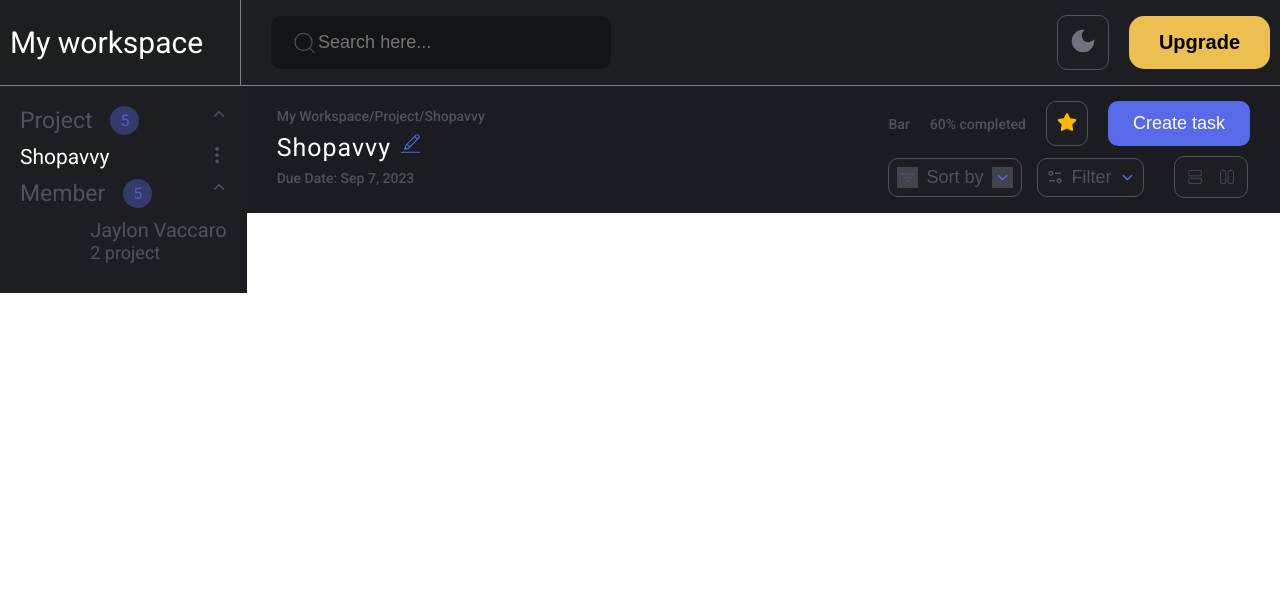
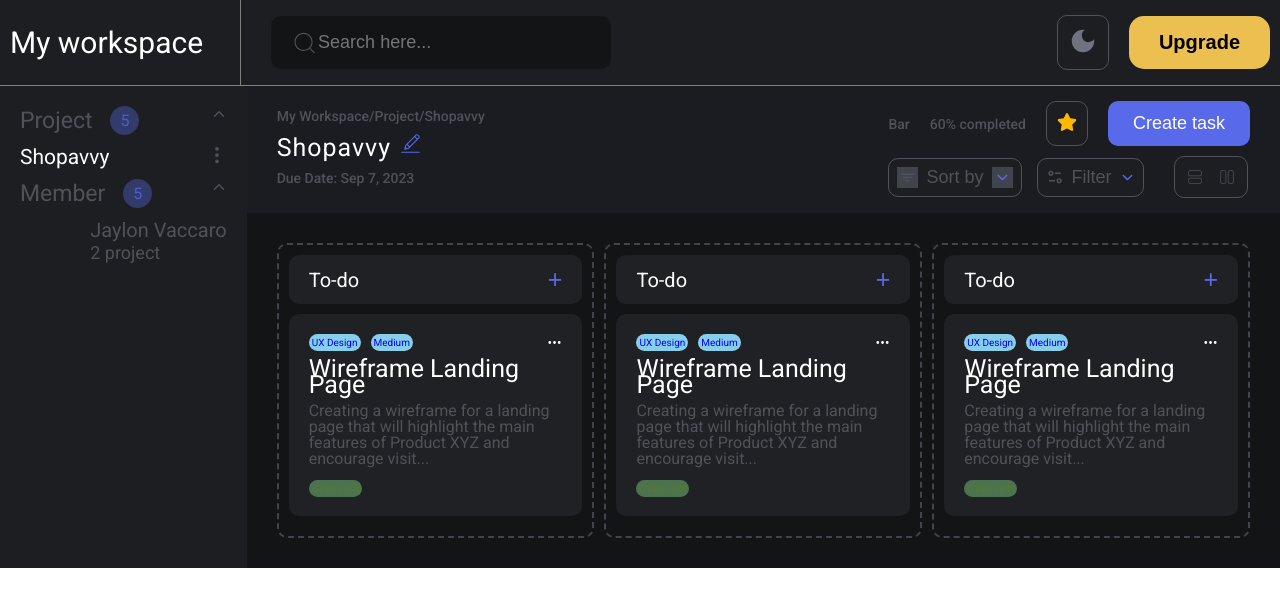
Before and after one commit to rupesh00mahat/Karya-Vyavasthapan, a React (Vite) app: page / in a window 1280 px wide. Shown: the top 606 px of the page. Built offline with nearby package versions, Linux system fonts and the light colour scheme; a web font is replaced by a local one.

Commit message:
add content area

```diff
--- /dev/null
+++ b/src/components/category-list.jsx
@@ -0,0 +1,35 @@
+import React from "react";
+import { BsThreeDots } from "react-icons/bs";
+
+function CategoryList() {
+  return (
+    <div className="list-section-wrapper">
+      <div className="category-item">
+        <div className="category-header">
+          <span> To-do</span>
+          <button className="add-new">+</button>
+        </div>
+        <div className="task-item">
+          <div className="task-tags">
+            <div className="tags">
+              <span>UX Design</span>
+              <span>Medium</span>
+            </div>
+            <button className="edit-task">
+              <BsThreeDots size={15}/>
+            </button>
+          </div>
+          <h3>Wireframe Landing Page</h3>
+          <p>
+            Creating a wireframe for a landing page that will highlight the main
+            features of Product XYZ and encourage visit...
+          </p>
+          <span className="days-left">6 Days left</span>
+          <div className="team-members"></div>
+        </div>
+      </div>
+    </div>
+  );
+}
+
+export default CategoryList;
--- /dev/null
+++ b/src/components/content-area-header.jsx
@@ -0,0 +1,58 @@
+import React from 'react';
+import { FaStar } from "react-icons/fa";
+import { IoFilter } from "react-icons/io5";
+import { IoIosArrowDown } from "react-icons/io";
+import { RiEqualizer2Line } from "react-icons/ri";
+import { CiGrid2H, CiGrid2V, CiEdit } from "react-icons/ci";
+
+function ContentAreaHeader() {
+  return (
+    <div className="content-area-header">
+    <section className="content-area-header-section-one">
+      <span className="semi-title">My Workspace/Project/Shopavvy</span>
+      <h2>
+        Shopavvy{" "}
+        <span>
+          <CiEdit color=" #586aea" />
+        </span>
+      </h2>
+
+      <p>Due Date: Sep 7, 2023</p>
+    </section>
+    <section className="content-area-header-section-two">
+      <div className="content-header-area-one">
+        <span>Bar</span>
+        <span>60% completed</span>
+        <button className="star-button">
+          <FaStar size={20} color="#ffb800" />
+        </button>
+        <button className="create-task">Create task</button>
+      </div>
+      <div className="content-header-area-two">
+        <button className="sort-by">
+          <IoFilter color="#4f525a" size={15} />
+          <span>Sort by</span>
+          <IoIosArrowDown size={15} color="#586aea" />
+        </button>
+        <button className="filter">
+          <RiEqualizer2Line />
+
+          <span>Filter</span>
+          <IoIosArrowDown size={15} color="#586aea" />
+        </button>
+        <div className="divider"></div>
+        <div className="button-group">
+          <button>
+            <CiGrid2H size={18} color="#4f525a" />
+          </button>
+          <button>
+            <CiGrid2V size={18} color="#4f525a" />
+          </button>
+        </div>
+      </div>
+    </section>
+  </div>
+  )
+}
+
+export default ContentAreaHeader
--- a/src/components/content-area.jsx
+++ b/src/components/content-area.jsx
@@ -1,59 +1,14 @@
 import React from "react";
-import { FaStar } from "react-icons/fa";
-import { IoFilter } from "react-icons/io5";
-import { IoIosArrowDown } from "react-icons/io";
-import { RiEqualizer2Line } from "react-icons/ri";
-import { CiGrid2H, CiGrid2V, CiEdit } from "react-icons/ci";
+
+import ContentAreaHeader from "./content-area-header";
+import ContentMainArea from "./content-main-area";
 
 function ContentArea(props) {
   return (
     <div id="content-area">
-      <div className="content-area-header">
-        <section className="content-area-header-section-one">
-          <span className="semi-title">My Workspace/Project/Shopavvy</span>
-          <h2>
-            Shopavvy{" "}
-            <span>
-              <CiEdit color=" #586aea"/>
-            </span>
-          </h2>
+     <ContentAreaHeader/>
+     <ContentMainArea/>
 
-          <p>Due Date: Sep 7, 2023</p>
-        </section>
-        <section className="content-area-header-section-two">
-          <div className="content-header-area-one">
-            <span>Bar</span>
-            <span>60% completed</span>
-            <button className="star-button">
-              <FaStar size={20} color="#ffb800" />
-            </button>
-            <button className="create-task">Create task</button>
-          </div>
-          <div className="content-header-area-two">
-            <button className="sort-by">
-              <IoFilter color="#4f525a" size={15} />
-              <span>Sort by</span>
-              <IoIosArrowDown size={15} color="#586aea" />
-
-            </button>
-            <button className="filter">
-              <RiEqualizer2Line />
-
-              <span>Filter</span>
-              <IoIosArrowDown size={15} color="#586aea" />
-            </button>
-            <div className="divider"></div>
-            <div className="button-group">
-              <button>
-                <CiGrid2H size={18} color="#4f525a"/>
-              </button>
-              <button>
-                <CiGrid2V size={18} color="#4f525a"/>
-              </button>
-            </div>
-          </div>
-        </section>
-      </div>
     </div>
   );
 }
--- /dev/null
+++ b/src/components/content-main-area.jsx
@@ -0,0 +1,14 @@
+import React from 'react'
+import CategoryList from './category-list'
+
+function ContentMainArea() {
+  return (
+    <section className="content-area-main-area">
+       <CategoryList/>
+       <CategoryList/>
+       <CategoryList/>
+      </section>
+  )
+}
+
+export default ContentMainArea
--- a/src/style/global.css
+++ b/src/style/global.css
@@ -7,6 +7,7 @@ body {
   box-sizing: border-box;
   overflow-x: hidden;
   font-family: "Roboto", "sans-serif";
+  color: white;
 }
 .body-wrapper {
   display: flex;
@@ -105,3 +106,87 @@ body {
     align-items: center;
 
 }
+.content-area-main-area{
+    background-color: #131415;
+    padding: 30px;
+}
+.category-item{
+    border: 2px dashed #41444c;
+    border-radius: 10px;
+    padding: 10px;
+}
+.category-header{
+    background-color: #1f2124;
+    padding: 10px 20px;
+    border-radius: 10px;
+    display: flex;
+    justify-content: space-between;
+    align-items: center;
+    font-size: 20px;
+}
+.task-item{
+    padding: 20px;
+    border-radius: 10px;
+    margin: 10px 0px;
+    background-color: #1f2124;
+}
+.task-tags{
+    display: flex;
+    justify-content: space-between;
+    align-items: center;
+    margin-bottom: 10px;
+}
+.tags{
+    display: flex;
+    align-items: center;
+    gap: 10px;
+}
+.tags span{
+    color: blue;
+    background-color: skyblue;
+    padding: 3px;
+    border-radius: 10px;
+    font-size: 10px;
+}
+
+.task-item h3{
+    font-size: 25px;
+    line-height: 16px;
+    font-weight: 400;
+}
+.task-item p{
+    color: #4f525a;
+    font-size: 16px;
+    line-height: 16px;
+    font-weight: 400;
+    margin: 10px 0px;
+    max-width: 100%;
+}
+.task-item .days-left{
+    background-color: lightgreen;
+    opacity: 0.4;
+    color: greenyellow;
+    padding: 3px;
+    border-radius: 10px;
+    font-size: 10px;
+}
+.content-area-main-area{
+    display: flex;
+    gap: 10px;
+}
+.category-header .add-new{
+    color: #5769E8;
+    background: none;
+    border: none;
+    font-size: 25px;
+    cursor: pointer;
+}
+.edit-task{
+    background: none;
+    border: none;
+    display: flex;
+    justify-content: center;
+    align-items: center;
+    color: white;
+    cursor: pointer;
+}
```
